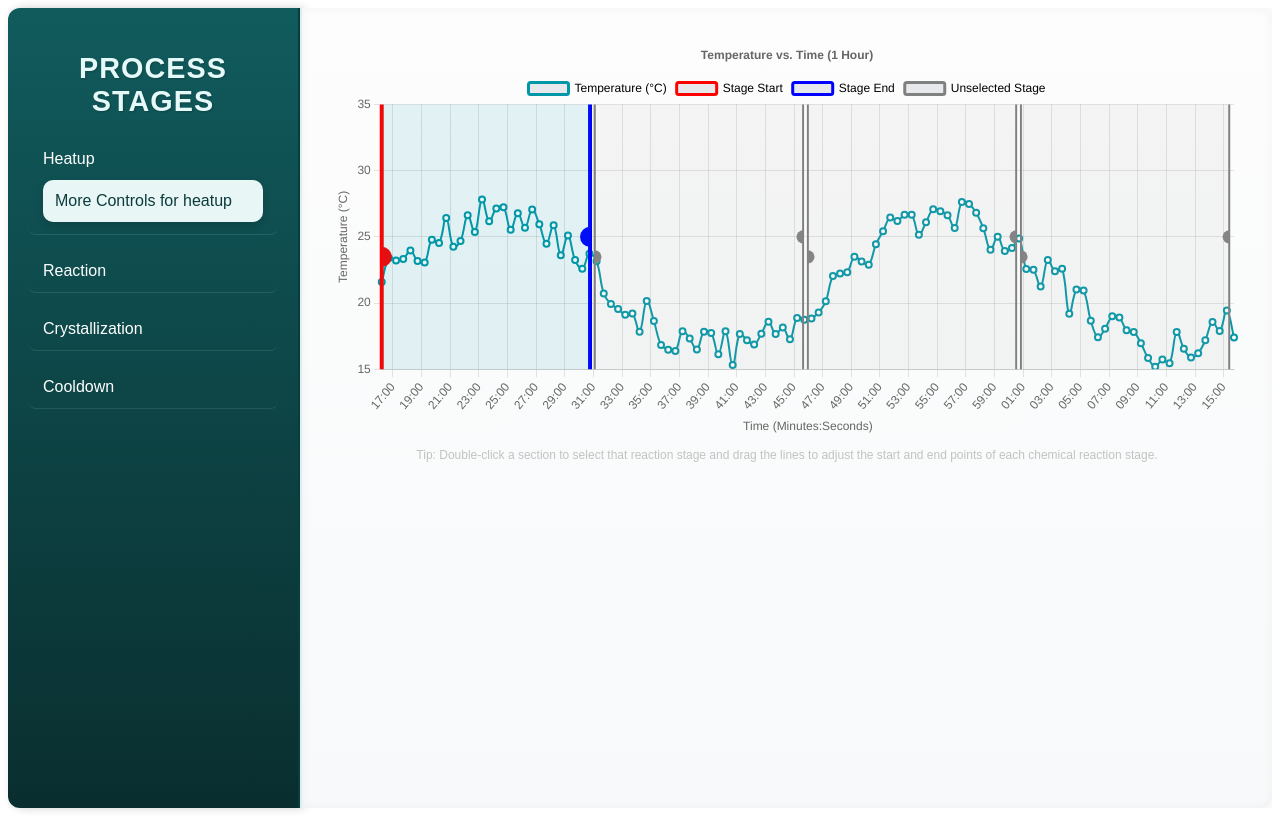
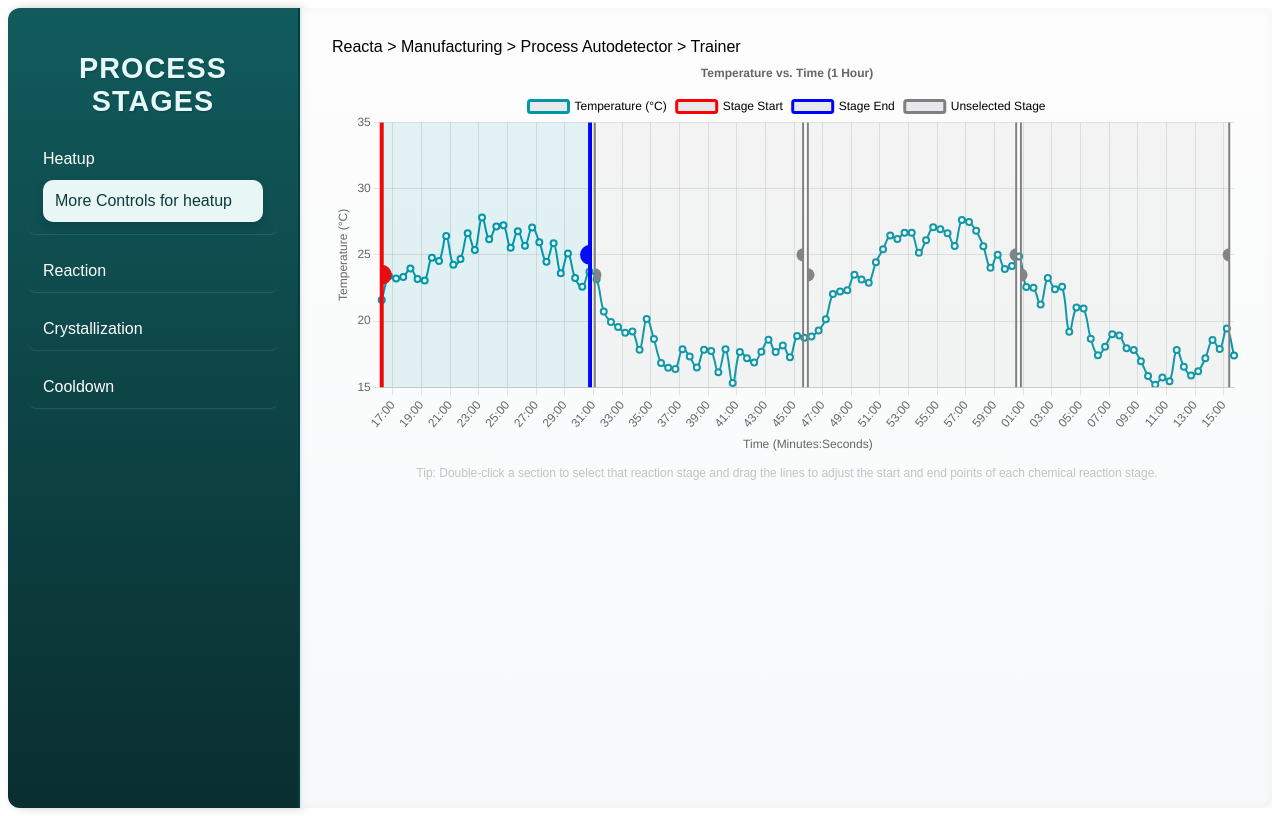
Before and after one commit to fahim-tazz/process-autodetector, a Next.js app: page / in a window 1280 px wide. Built offline with nearby package versions, Linux system fonts and the light colour scheme.

Commit message:
Add topbar

```diff
--- /dev/null
+++ b/components/TopBar.js
@@ -0,0 +1,18 @@
+import styles from "@/styles/topBar.module.css";
+
+const TopBar = (props) => {
+    const folders = ["Reacta", "Manufacturing", "Process Autodetector", "Trainer"];
+    return (
+        <div className="topBar">
+          {folders.map((folder, index) => (
+            <span key={index} className="folder">
+              {folder}
+              {index < folders.length - 1 && <span className="separator"> &gt; </span>}
+            </span>
+          ))}
+        </div>
+      );
+};
+
+
+export default TopBar;
--- a/pages/index.js
+++ b/pages/index.js
@@ -2,6 +2,7 @@ import Graph from "../components/Graph";
 import { useState } from "react";
 import { generateData, reactionStages } from "@/utils/dataGenerator";
 import styles from "@/styles/home.module.css";
+import TopBar from "@/components/TopBar";
 
 export default function Home() {
   const [{ dummyData, options }] = useState(generateData());
@@ -42,6 +43,7 @@ export default function Home() {
       </div>
       {/* Main Content */}
       <div className={styles.mainContent}>
+        <TopBar />
         <Graph data={dummyData} options={options} stages={stages} onStageUpdate={setStages}/>
       </div>
     </div>
--- /dev/null
+++ b/styles/topBar.module.css
@@ -0,0 +1,12 @@
+.topBar {
+    flex-direction: row;
+    width: 100vw;
+    height: 100px;
+    background-color: azure;
+    margin-left: -100px;
+    margin-top: -100px;
+    margin-right: -100px;
+    top: 0; /* Position it at the top of the viewport */
+    left: 0; /* Start from the leftmost edge */
+    /* z-index: 1000; Ensure it stays above other elements */
+}
```
